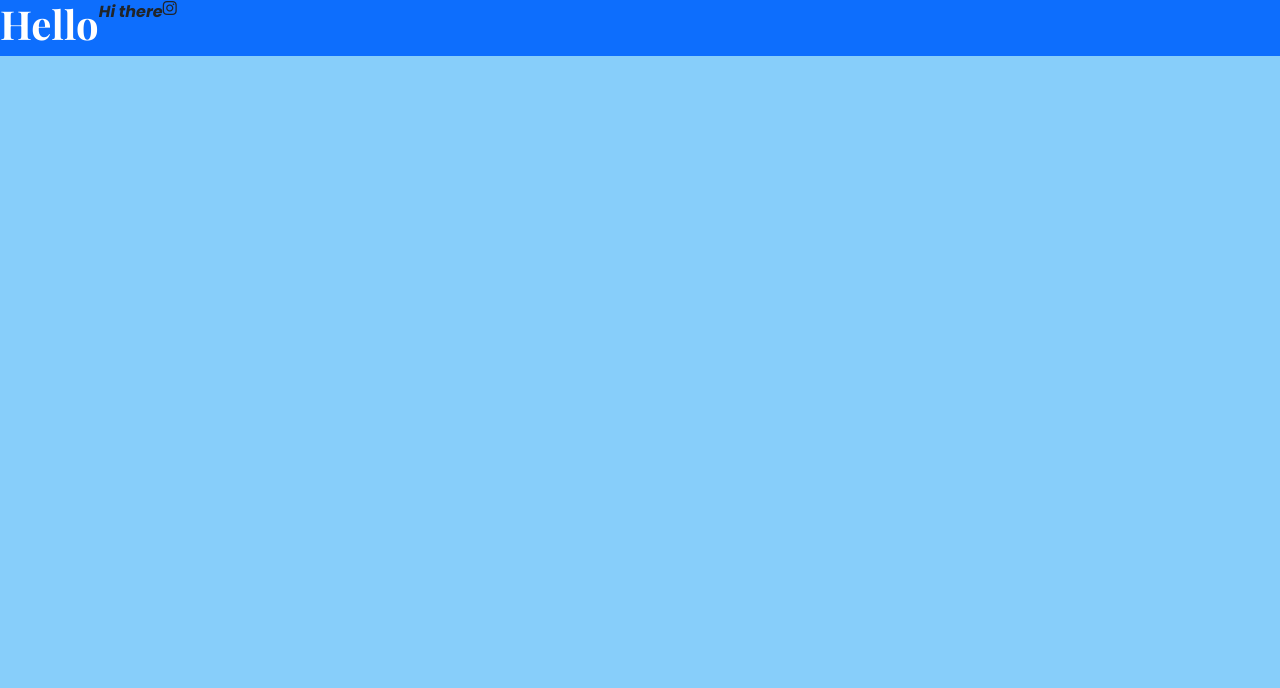
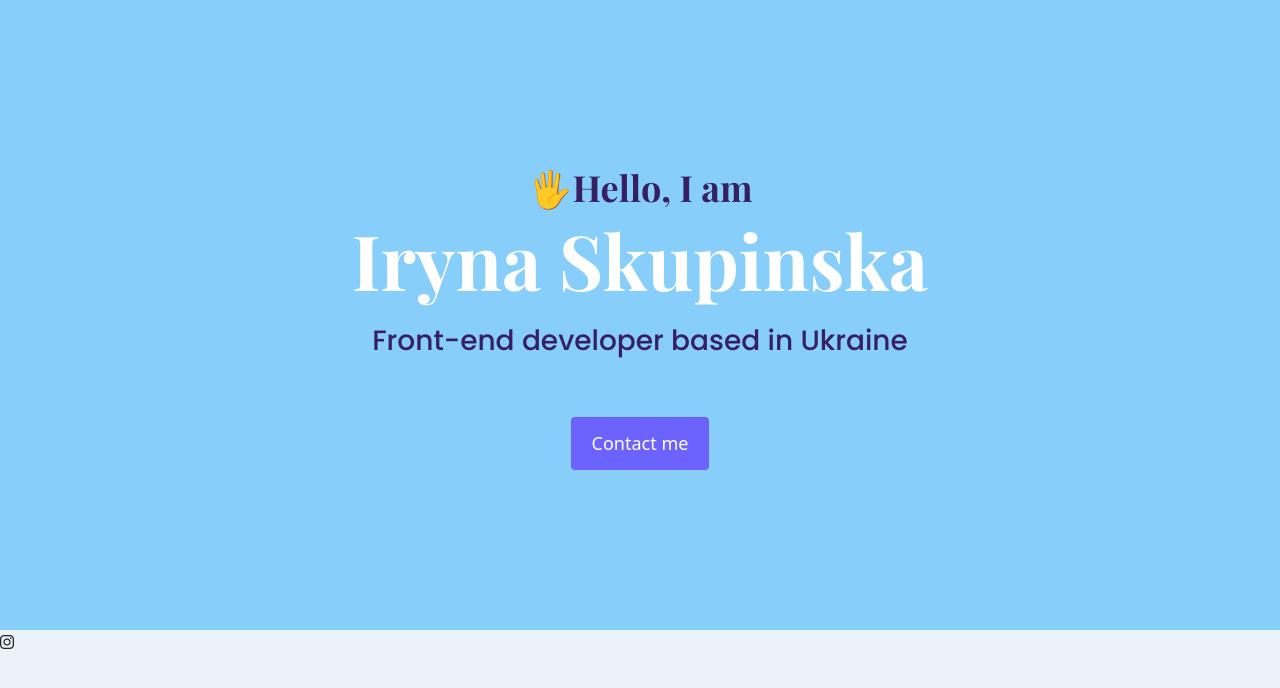
Before and after one commit to irycka/portfolio-project, a plain HTML site: page index.html in a window 1280 px wide. Drawn offline with nearby package versions, Linux system fonts and the light colour scheme; a web font is replaced by a local one.

Commit message:
Added main information to HTMLl file and styled this inCSS

```diff
--- a/index.html
+++ b/index.html
@@ -3,6 +3,8 @@
 
 <head>
   <meta charset="UTF-8">
+  <meta name="viewport" content="width=device-width, initial-scale=1.0">
+  <title>🖥️Front-end</title>
   <link rel="preconnect" href="https://fonts.googleapis.com">
   <link rel="preconnect" href="https://fonts.gstatic.com" crossorigin>
   <link href="https://fonts.googleapis.com/css2?family=Poppins:ital,wght@0,500;0,900;1,700;1,800&display=swap"
@@ -19,19 +21,24 @@
     crossorigin="anonymous"></script>
   <script src="https://kit.fontawesome.com/364f73f32d.js" crossorigin="anonymous"></script>
   <link rel="stylesheet" href="styles/portfolio.css">
-  <meta name="viewport" content="width=device-width, initial-scale=1.0">
-  <title>Document</title>
+
 
 </head>
 
 <body>
-  <div class="d-flex bg-primary">
-    <h1>Hello</h1>
+  <div class="hero">
+
     <p>
-      Hi there
-    </p>
-    <i class="fab fa-instagram"></i>
+      🖐️Hello, I am</p>
+    <h1>
+      Iryna Skupinska
+    </h1>
+    <h2 class="mb-5">Front-end developer based in Ukraine</h2>
+
+    <div><a href="Contacts" class="btn btn-branding">Contact me</a>
+    </div>
   </div>
+  <i class="fab fa-instagram"></i>
 </body>
 
 </html>
--- a/styles/portfolio.css
+++ b/styles/portfolio.css
@@ -4,31 +4,45 @@
   font-style: normal;
 }
 
-.poppins-black {
-  font-family: "Poppins", sans-serif;
-  font-weight: 900;
-  font-style: normal;
-}
-
-.poppins-bold-italic {
-}
-
-.poppins-extrabold-italic {
-  font-family: "Poppins", sans-serif;
-  font-weight: 800;
-  font-style: italic;
-}
-
 body {
-  background: lightskyblue;
+  background: rgb(234, 243, 248);
 }
 h1 {
   color: white;
   font-family: "Playfair Display", serif;
   font-weight: 700;
+  font-size: 76px;
 }
 p {
   font-family: "Poppins", sans-serif;
+  font-weight: 500;
+  font-style: normal;
+}
+.hero {
+  background: lightskyblue;
+  text-align: center;
+  padding: 160px 20px;
+}
+.hero p {
+  font-family: "Playfair Display", serif;
   font-weight: 700;
-  font-style: italic;
+  font-size: 36px;
+  margin: 0;
+  color: rgb(55, 31, 99);
 }
+.hero h2 {
+  font-family: "Poppins", sans-serif;
+  font-weight: 500;
+  font-style: normal;
+  font-size: 28px;
+  line-height: 2;
+  color: rgb(55, 31, 99);
+}
+.btn-branding {
+  background: #6c63ff;
+  border-radius: 4px;
+  color: white;
+  font-size: 18px;
+  line-height: 27px;
+  padding: 12px 20px;
+}
```
